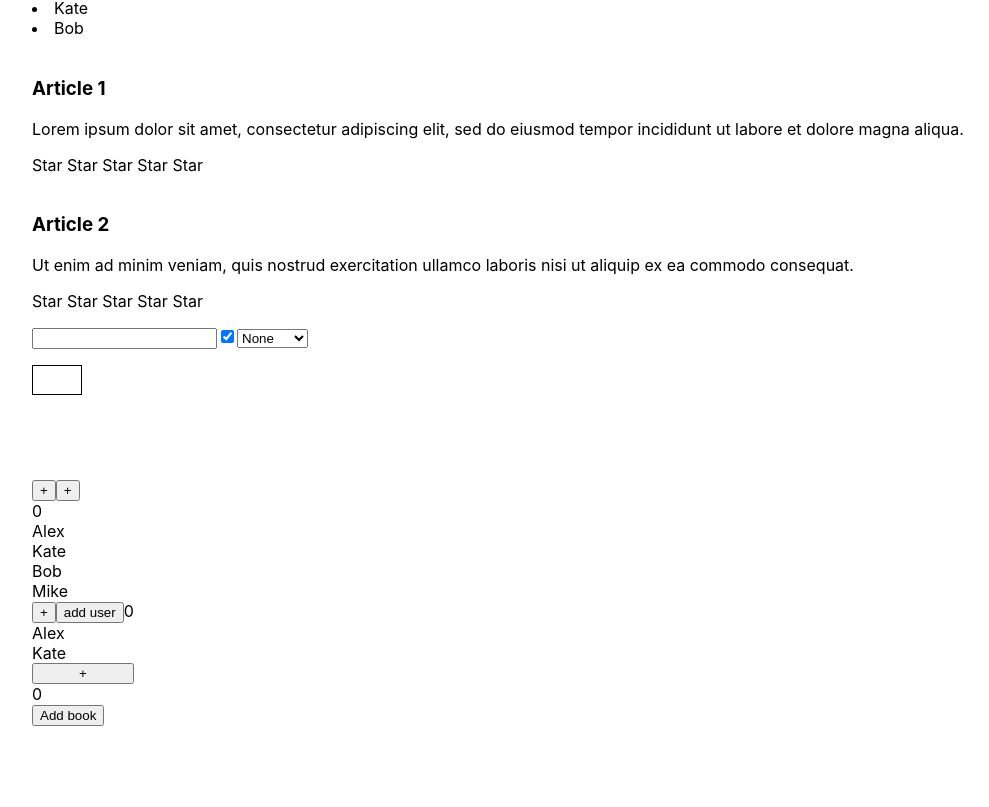
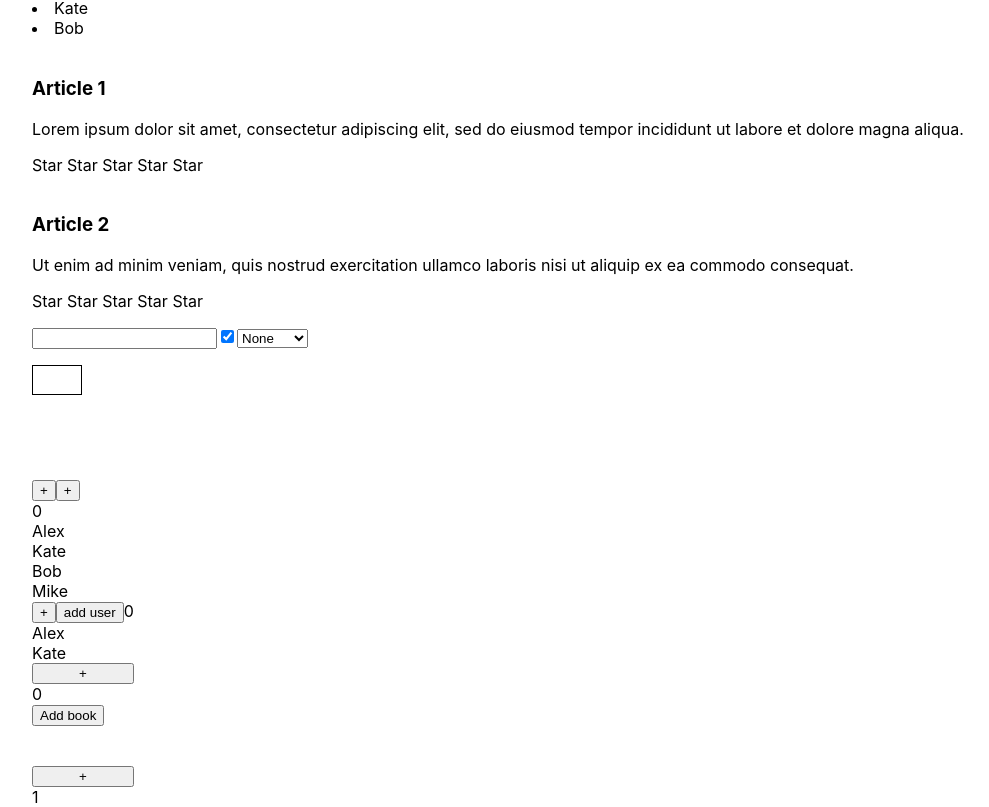
Before and after one commit to AlexBalew/Buttons-toggles-etc, a React (Create React App) app: page / in a window 1280 px wide. Shown: the part 216-1023 px from the top of the page, without its empty margins (18-1007 px from the left). Before the commit the page ends 942 px from the top, so only its background shows below. Built offline with nearby package versions, Linux system fonts and the light colour scheme.

Commit message:
Some features connected with useState usage

```diff
--- a/src/App.tsx
+++ b/src/App.tsx
@@ -12,6 +12,7 @@ import {Example} from "./Components/RMemo/ReactMemoExample";
 import Accordion from "./Components/Accordion/Accordion";
 import {ReactMemoUsage} from "./Components/UMemo/UseMemo";
 import {HowToUseUseCallback} from "./Components/UMemo/HowToUseUseCallback";
+import {FuncOne} from "./Components/UState/UState";
 
 
 function App() {
@@ -39,10 +40,12 @@ function App() {
             <OnOffMemo on={false}/>
 
             <AccordionMemo titleValue={'Photos'}
-                       collapsed={collapsed}
-                       setCollapsed={()=>{dispatch({type: TOGGLE_CONSTANT})}}
-                       items={['Alex', 'Kate', 'Bob']}/>
-                       <br/>
+                           collapsed={collapsed}
+                           setCollapsed={() => {
+                               dispatch({type: TOGGLE_CONSTANT})
+                           }}
+                           items={['Alex', 'Kate', 'Bob']}/>
+            <br/>
 
 
             <h3>Article 1</h3>
@@ -51,7 +54,7 @@ function App() {
                 sed do eiusmod tempor incididunt ut labore et dolore magna aliqua.
             </p>
             <div className='star'>
-                <RatingMemo />
+                <RatingMemo/>
             </div>
             <br/>
 
@@ -59,26 +62,31 @@ function App() {
             <p>Ut enim ad minim veniam, quis nostrud exercitation
                 ullamco laboris nisi ut aliquip ex ea commodo consequat.</p>
             <div className='star'>
-                <RatingMemo />
+                <RatingMemo/>
             </div>
             <p>
-                <InputMemo />
+                <InputMemo/>
                 <CheckboxMemo/>
-                <SelectMemo />
+                <SelectMemo/>
             </p>
 
             <div className='select'>
                 <SelectSpanMemo value={value} onChange={setValue} items={[
                     {value: '1', title: 'Minsk'},
                     {value: '2', title: 'Gomel'},
-                    {value: '3', title: 'Brest'}]} />
+                    {value: '3', title: 'Brest'}]}/>
                 <br/>
                 <br/>
                 <br/>
                 <br/>
-                <Example />
-                <ReactMemoUsage />
-                <HowToUseUseCallback />
+                <Example/>
+                <ReactMemoUsage/>
+                <HowToUseUseCallback/>
+
+                <br/>
+                <br/>
+                <FuncOne/>
+
 
             </div>
         </div>
--- a/src/Components/Accordion/AccordionComps/Reducer.tsx
+++ b/src/Components/Accordion/AccordionComps/Reducer.tsx
@@ -1,13 +1,7 @@
-import React from "react";
-
 type ActionType = {
     type: string
 }
 export const TOGGLE_CONSTANT = 'Toggle-collapsed'
-
-type StateType = {
-    collapsed: boolean
-}
 
 export const reducer = (state: boolean, action: ActionType) => {
 
--- /dev/null
+++ b/src/Components/UState/UState.tsx
@@ -0,0 +1,24 @@
+import {useMemo, useState} from "react";
+
+export const FuncOne = () => {
+    console.log('Example1')
+
+    const generateData = () => {
+        //difficult counting
+        console.log('Generate Data')
+        return 1
+    }
+
+    //let initState = useMemo(generateData, [])
+
+    const [counter, setCounter] = useState(generateData)
+
+    const changer = (state: number) => {
+        return state + 1
+    }
+
+    return <>
+        <button onClick={() => setCounter(changer)}>+</button>
+        {counter}
+    </>
+}
```
